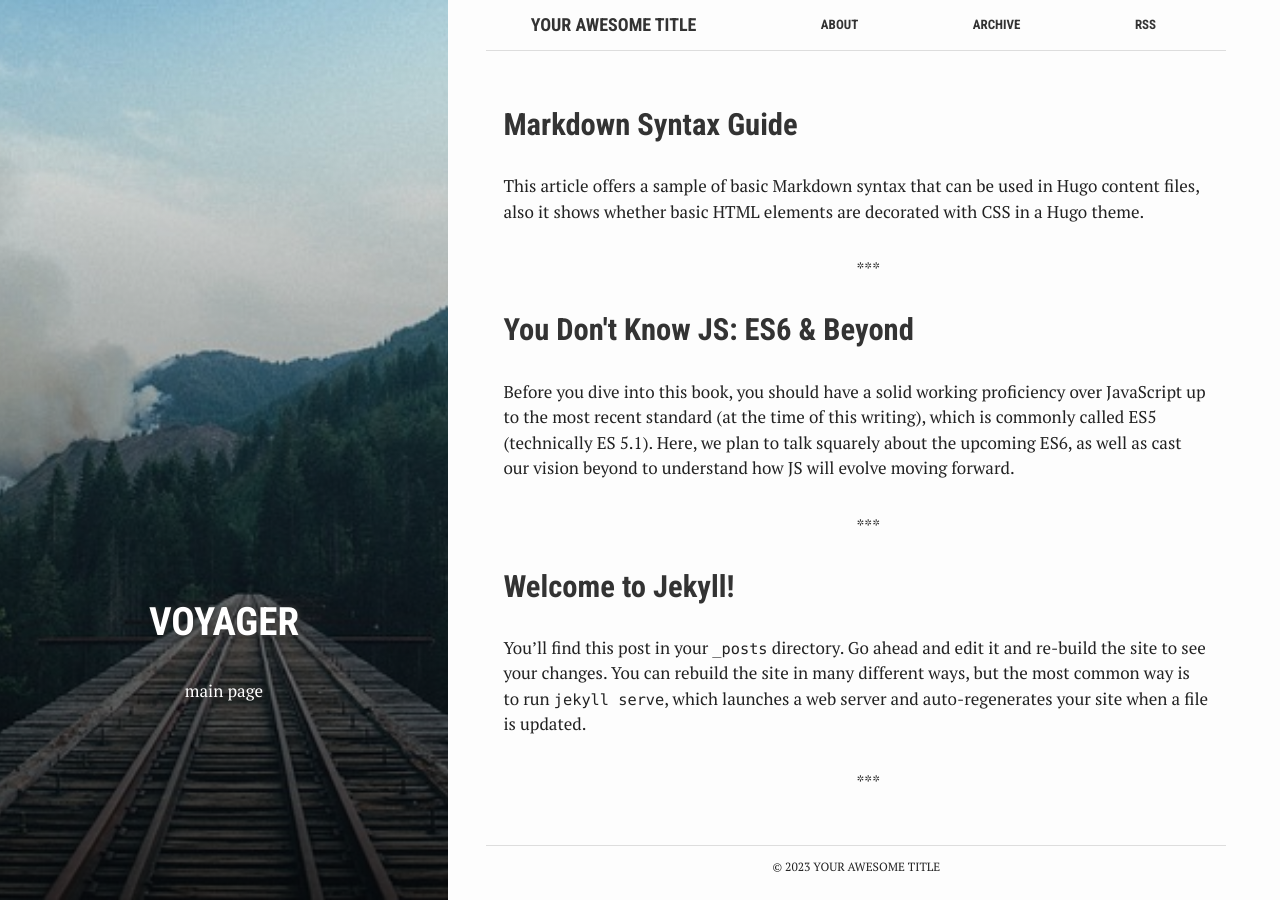
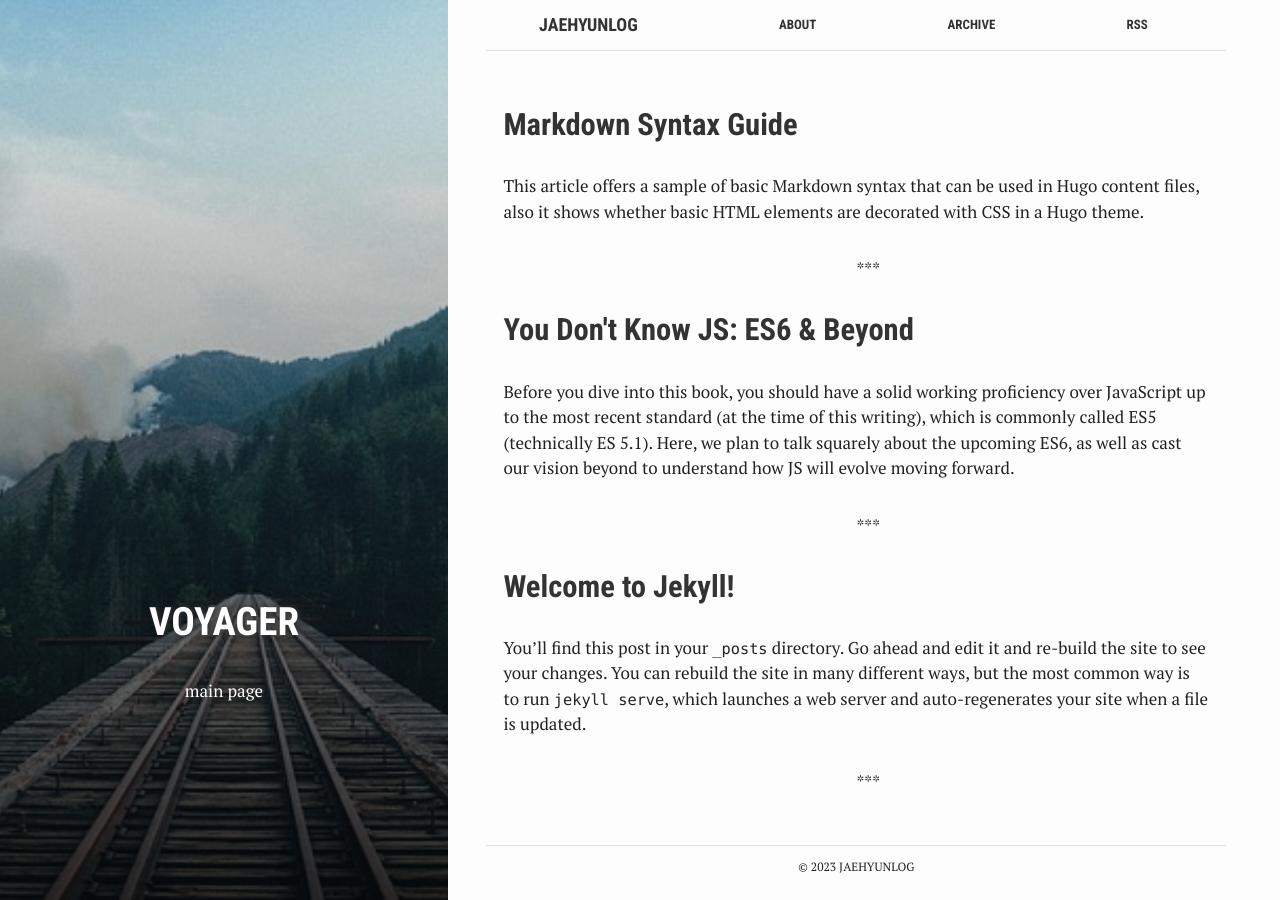
Before and after one commit to Jaehyun8917/jaehyun8917.github.io, a Jekyll site: the page built from index.html, in a window 1280 px wide. Built offline with Jekyll 4.4.1, drawn with Linux system fonts in a browser that asks for light colours.

Commit message:
2023-03-15 21:02 Update

```diff
--- a/_config.yml
+++ b/_config.yml
@@ -6,17 +6,17 @@
 # 'jekyll serve'. If you change this file, please restart the server process.
 
 # Site settings
-title: Your awesome title
-email: your-email@domain.com
+title: JAEHYUNLOG
+email: danel8917@inu.ac.kr
 description: > # this means to ignore newlines until "baseurl:"
   Write an awesome description for your new site here. You can edit this
   line in _config.yml. It will appear in your document head meta (for
   Google search results) and in your feed.xml site description.
 baseurl: "" # the subpath of your site, e.g. /blog
-lang: "en"
-url: "http://localhost:4000" # the base hostname & protocol for your site
+lang: "ko"
+url: "https://github.com/Jaehyun8917/jaehyun8917.github.io.git" # the base hostname & protocol for your site
 twitter_username: jekyllrb
-github_username:  jekyll
+github_username:  jaehyun8917
 disqus_username:
 
 # Build settings
```
